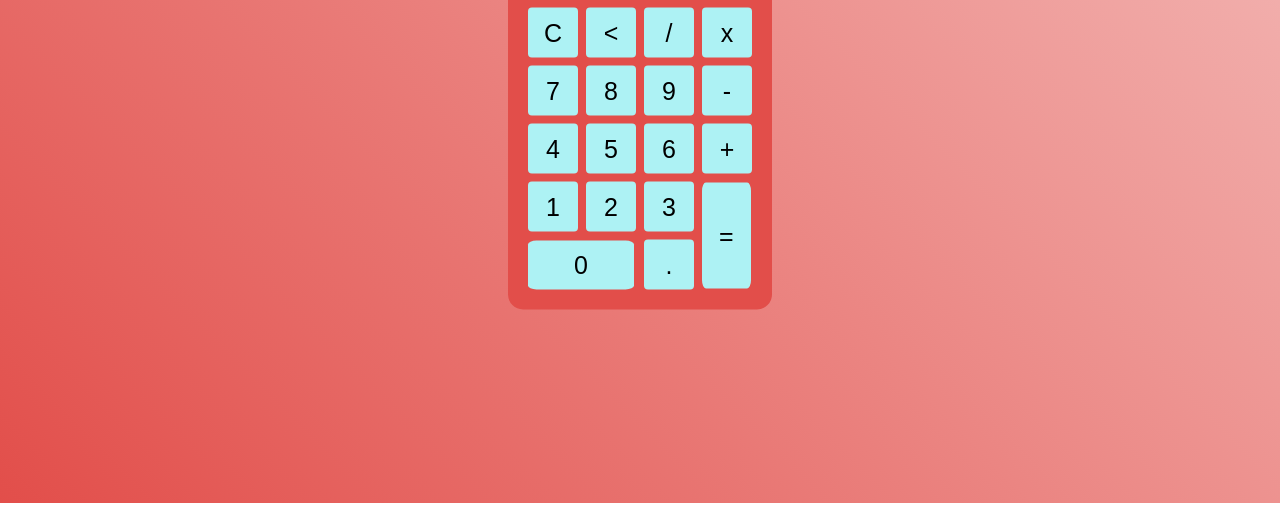
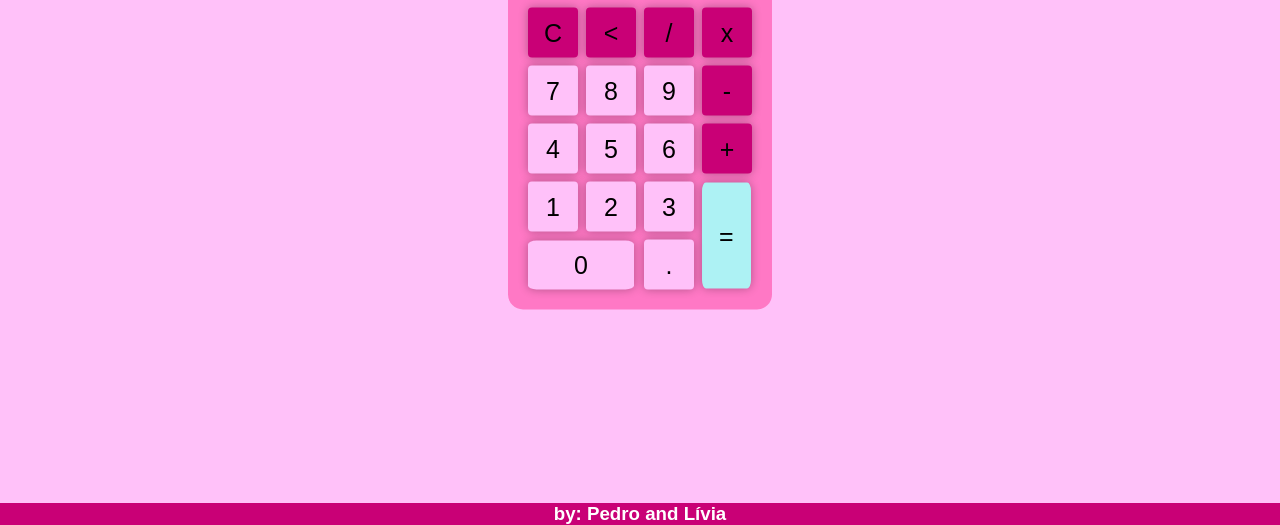
Before and after one commit to L1V14V/calculadora, a plain HTML site: page index.html in a window 1280 px wide. Shown: the part 297-822 px from the top of the page. Before the commit the page ends 800 px from the top, so only its background shows below. Drawn offline with Linux system fonts and the light colour scheme.

Commit message:
alter calculator

```diff
--- a/index.html
+++ b/index.html
@@ -14,22 +14,22 @@
             <p id="resultado"></p>
             <table>
                 <tr>
-                    <td><button class="botao" onclick="clean()">C</button></td>
-                    <td><button class="botao" onclick="back()"><</button></td>
-                    <td><button class="botao" onclick="insert('/')">/</button></td>
-                    <td><button class="botao" onclick="insert('*')">x</button></td>
+                    <td><button class="operacao" onclick="clean()">C</button></td>
+                    <td><button class="operacao" onclick="back()"><</button></td>
+                    <td><button class="operacao" onclick="insert('/')">/</button></td>
+                    <td><button  class="operacao" onclick="insert('*')">x</button></td>
                 </tr>
                 <tr>
                     <td><button class="botao" onclick= "insert('7')">7</button></td>
                     <td><button class="botao" onclick= "insert('8')">8</button></td>
                     <td><button class="botao" onclick= "insert('9')">9</button></td>
-                    <td><button class="botao" onclick= "insert('-')">-</button></td>
+                    <td><button class="operacao" onclick= "insert('-')">-</button></td>
                 </tr>
                 <tr>
                     <td><button class="botao" onclick= "insert('4')">4</button></td>
                     <td><button class="botao" onclick= "insert('5')">5</button></td>
                     <td><button class="botao" onclick= "insert('6')">6</button></td>
-                    <td><button class="botao" onclick= "insert('+')">+</button></td>
+                    <td><button class="operacao" onclick= "insert('+')">+</button></td>
                 </tr>
                 <tr>
                     <td><button class="botao" onclick= "insert('1')">1</button></td>
@@ -38,12 +38,13 @@
                     <td rowspan="2"><button class="igualdade" onclick="calcular()">=</button></td>
                 </tr>
                 <tr>
-                    <td colspan="2"><button class="zero">0</button></td>
+                    <td colspan="2"><button class="zero" onclick="insert('0')">0</button></td>
                     <td><button class="botao" onclick="insert('.')">.</button></td>
                 </tr>
             </table>
         </div>
     </div>
+    <footer> <h3>by: Pedro and Lívia</h3></footer>
 </body>
 
 <script src="script.js"></script>
--- a/style.css
+++ b/style.css
@@ -3,14 +3,15 @@
     padding: 0;
 }
 .fundo{
-    background-image: linear-gradient(45deg, #e24e4a, #f4bdbb);
+    background-color: #ffc1f9;
     height: 100vh;
-    color: white;
+    color: #fff;
     font-family: "Madimi One", sans-serif;
+
 }
 .calculadora{
     position: absolute;
-    background-color: #e24e4a;
+    background-color: #ff78c5;
     top: 50%;
     left: 50%;
     transform: translate(-50%,-50%);
@@ -31,11 +32,12 @@
     margin: 3px;
     cursor: pointer;
     border-radius: 8%;
-    background-color: #adf2f4;
+    background-color: #ffc1f9;
+    box-shadow: 0 0 10px rgba(0, 0, 0, 0.3);
 
 }
 .botao:hover{
-    background-color: grey;
+    background-color: #c90076;
 }
 #resultado{
     color: black;
@@ -43,7 +45,7 @@
     height: 30px;
     margin: 5px;
     font-size: 25px;
-    background-color: rgb(68, 68, 68);
+    background-color: #adf2f4;
     text-align: right;
     padding: 5px;
     border-radius: 8%;
@@ -58,10 +60,11 @@
     border-radius: 8%;
     border: none;
     cursor: pointer;
-    background-color: #adf2f4;
+    background-color: #ffc1f9;
+    box-shadow: 0 0 10px rgba(0, 0, 0, 0.3);
 }
 .zero:hover{
-    background-color: grey;
+    background-color: #c90076;
 }
 .igualdade{
     height: 106px;
@@ -73,7 +76,33 @@
     border: none;
     cursor: pointer;
     background-color: #adf2f4;
+    box-shadow: 0 0 10px rgba(0, 0, 0, 0.3);
 }
 .igualdade:hover{
-    background-color: grey;
+    background-color: #c90076;
 }
+
+.operacao{
+    background-color: #c90076;
+    font-family: "Madimi One", sans-serif;
+    width: 50px;
+    height: 50px;
+    font-size: 25px;
+    border: none;
+    margin: 3px;
+    cursor: pointer;
+    border-radius: 8%;
+    box-shadow: 0 0 10px rgba(0, 0, 0, 0.3);
+}
+.operacao:hover{
+    background-color: #ffc1f9;
+}
+footer{
+    justify-content: center;
+    align-items: center;
+    background-color: #c90076 ;
+    display: flex;
+    font-family: "Madimi One", sans-serif;
+    color: white
+
+}
```
